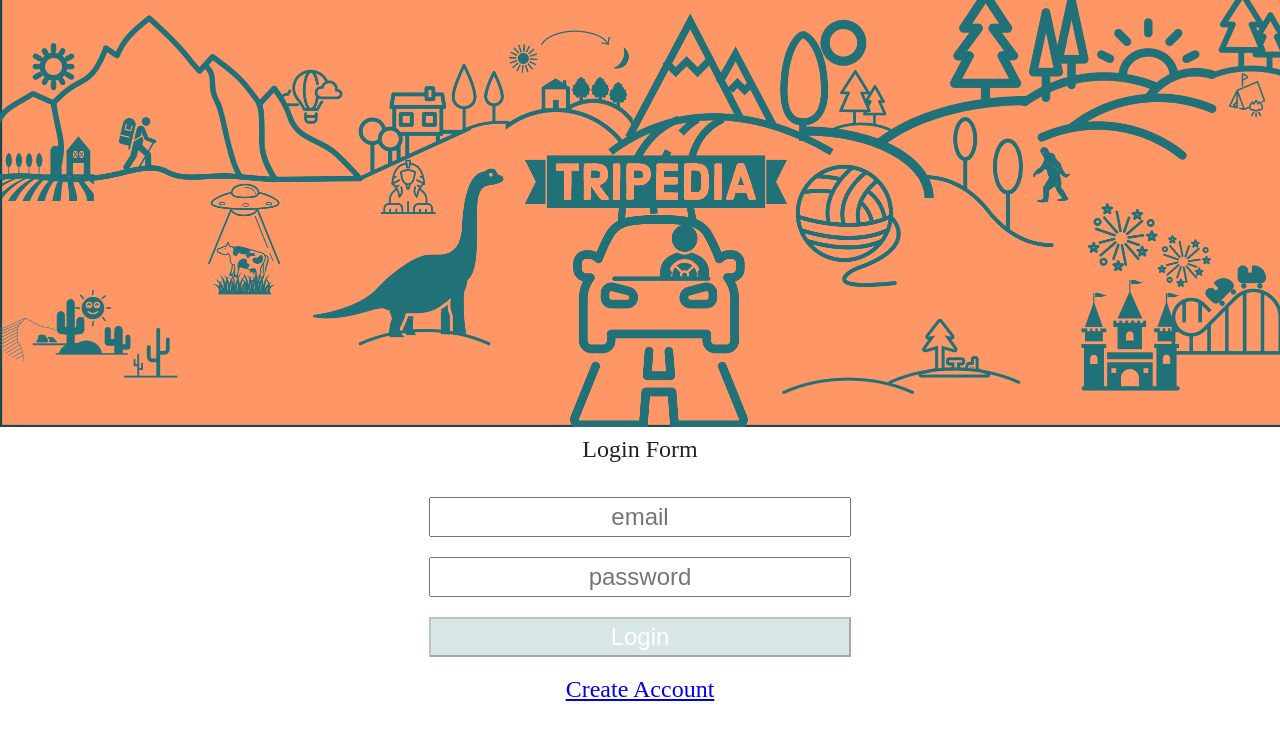
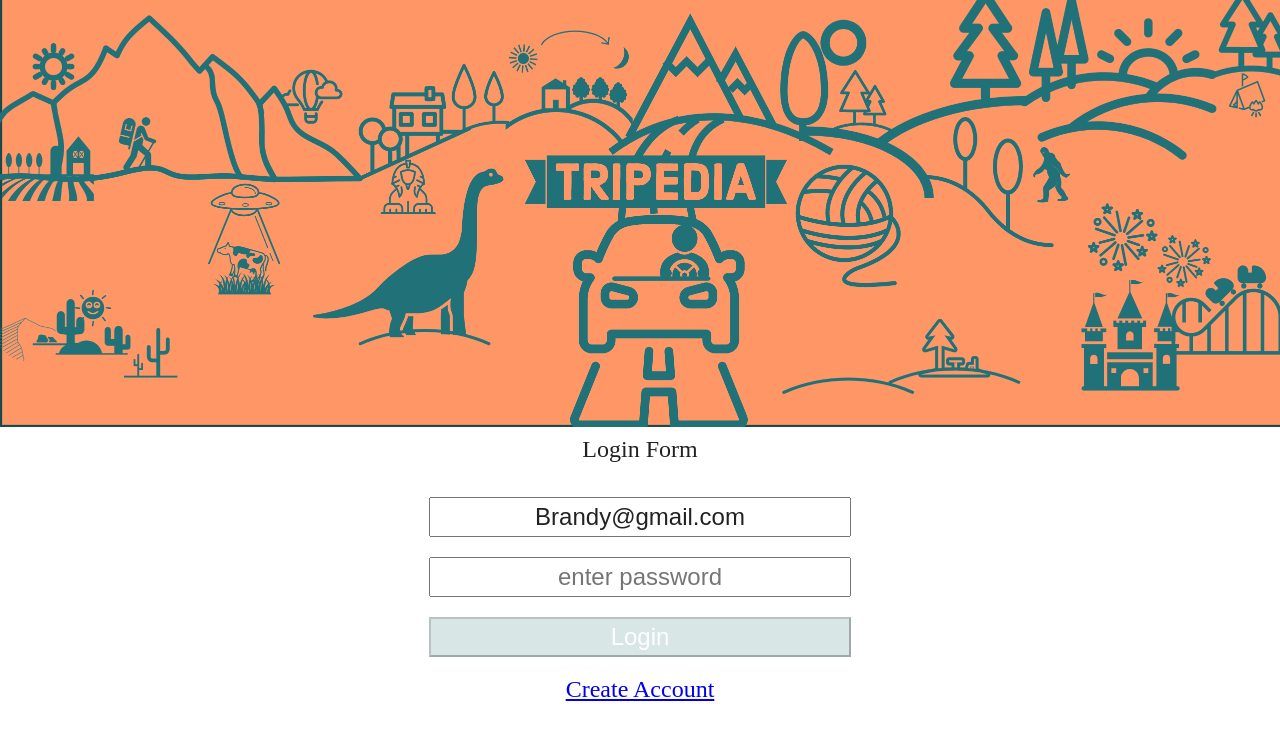
Before and after one commit to davidagitlen/Tripedia-fe, a React (Create React App) app: page /login in a window 1280 px wide. Shown: the top 740 px of the page. Built offline with nearby package versions, Linux system fonts and the light colour scheme.

Commit message:
Add preliminary context provider/consumer experiment
co-authored-by: Brandy Mello <brandyamello@gmail.com>

```diff
--- a/src/Components/App/App.js
+++ b/src/Components/App/App.js
@@ -6,9 +6,12 @@ import './App.scss';
 import Map from '../Map/Map';
 import LoginForm from '../LoginForm/LoginForm';
 import CreateAccount from '../CreateAccount/CreateAccount'
+export const CategoriesContext = React.createContext();
+
 
 function App() {
   return (
+    <CategoriesContext.Provider value={{ name: 'Brandy', email: 'Brandy@gmail.com', categories: {} }}>
       <div className="App">
         <Route exact path='/login' render={() => <LoginForm />} />
         <Route exact path='/create_account' render={() => <CreateAccount />} />
@@ -27,6 +30,7 @@ function App() {
           </div>
           } />
       </div>
+    </CategoriesContext.Provider>
   );
 }
 
--- a/src/Components/LoginForm/LoginForm.js
+++ b/src/Components/LoginForm/LoginForm.js
@@ -2,8 +2,21 @@ import React, { useState } from "react";
 import "./LoginForm.scss";
 import { NavLink } from "react-router-dom";
 import banner from "../../images/banner.jpg";
+import { CategoriesContext } from '../App/App';
 
 const LoginForm = () => {
+  const inputField = <CategoriesContext.Consumer>
+    {value => (
+      <input
+        className="email_input"
+        type="email"
+        name="email"
+        placeholder="email"
+        value={value.email}
+        onChange={handleChange}
+      />
+    )}
+  </CategoriesContext.Consumer>
   const [loginState, handleForm] = useState({
     email: "",
     password: ""
@@ -15,6 +28,7 @@ const LoginForm = () => {
     handleForm({ ...loginState, [e.target.name]: e.target.value });
   };
 
+
   return (
     <main className='blah'>
       <img
@@ -24,22 +38,23 @@ const LoginForm = () => {
       />
       <form className="login_form">
         <h2>Login Form</h2>
-        <input
+        {/* <input
           className="email_input"
           type="email"
           name="email"
           placeholder="email"
           value={email}
           onChange={handleChange}
-        ></input>
+          /> */}
+          {inputField}
           <input
             type="password"
             name="password"
             className="password_input"
-          placeholder="password"
+            placeholder='enter password'
             value={password}
             onChange={handleChange}
-        ></input>
+          />
         <button disabled={!isEnabled} className="login_button" type="submit">
           Login
         </button>
--- a/src/Components/Map/Map.js
+++ b/src/Components/Map/Map.js
@@ -67,6 +67,7 @@ const cleanYelpResponse = yelp => {
       />
     )
   };
+
   const displayRoute = (map, maps) => {
     console.log(map)
     console.log(maps)
@@ -81,7 +82,6 @@ const cleanYelpResponse = yelp => {
       draggable: true,
       suppressMarkers: true
     });
-
     let directionsService = new maps.DirectionsService();
     directionsService.route(request, async function (result, status) {
       console.log('result', result)
@@ -122,6 +122,7 @@ const cleanYelpResponse = yelp => {
             text={'Turing'}
             type='school'
           />
+          {createPin()}
         </GoogleMapReact>
       </div>
     )
--- a/src/Components/Pin/Pin.scss
+++ b/src/Components/Pin/Pin.scss
@@ -34,4 +34,4 @@
   font-weight: bold;
   padding: 4px;
   z-index: 999;
-            }
+  }
--- a/src/index.js
+++ b/src/index.js
@@ -6,11 +6,12 @@ import "./index.css";
 import App from "./Components/App/App";
 import * as serviceWorker from "./serviceWorker";
 
+
 const router = (
   <BrowserRouter>
     <App />
   </BrowserRouter>
-)
+);
 
 ReactDOM.render(router, document.getElementById("root"));
 
```
Lines whose indentation alone changed are shown as unchanged.
